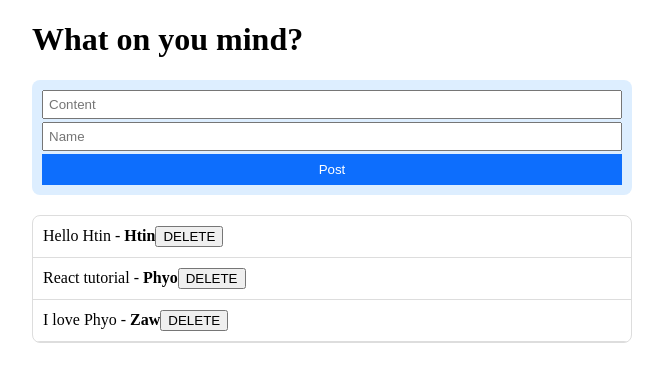
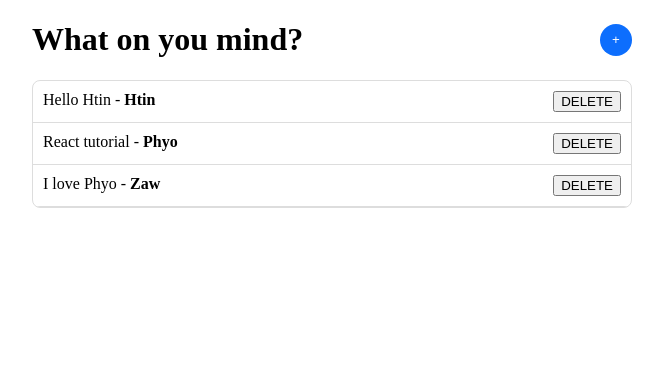
Before and after one commit to htikelinn/yaycha1, a React (Vite) app: page / in a window 1280 px wide. Shown: the top 382 px of the page, without its empty margins (308-971 px from the left). Built offline with nearby package versions, Linux system fonts and the light colour scheme.

Commit message:
add showForm bottom

```diff
--- a/src/App.jsx
+++ b/src/App.jsx
@@ -17,11 +17,17 @@ export default function App() {
     const id = data[data.length - 1].id + 1;
     setData([...data, { id, content, name }])
   }
+
+  const [showForm, setShowForm] = useState(false)
   return (
 
     <div style={{ maxWidth: 600, margin: "20px auto" }}>
-      <h1>What on you mind?</h1>
-      <Form add={add} />
+      <h1 style={{ display: 'flex', justifyContent: 'space-between', alignItems: 'center' }}>What on you mind?
+        <button onClick={() => setShowForm(!showForm)} style={{ width: 32, height: 32, borderRadius: 50, border: '0 none', background: showForm ? '#dc3545' : '#0d6efd', color: 'white', }}>
+          {showForm ? "x" : "+"}
+        </button>
+      </h1>
+      {showForm && <Form add={add} />}
       <List>
         {data.map(i => {
           return <Item key={i.id} item={i} remove={remove} />
--- a/src/Item.jsx
+++ b/src/Item.jsx
@@ -1,9 +1,8 @@
 
 export default function Item({ item, remove }) {
     return (
-    <li style={{ padding: 10, borderBottom: "1px solid #ddd" }}>
+        <li style={{ padding: 10, borderBottom: "1px solid #ddd", display: 'flex', flexDirection: 'row', justifyContent: 'space-between' }}>
             <span>
-
                 {item.content} - <b>{item.name}</b>
             </span>
             <button onClick={() => remove(item.id)}>DELETE</button>
```
Lines whose indentation alone changed are shown as unchanged.
